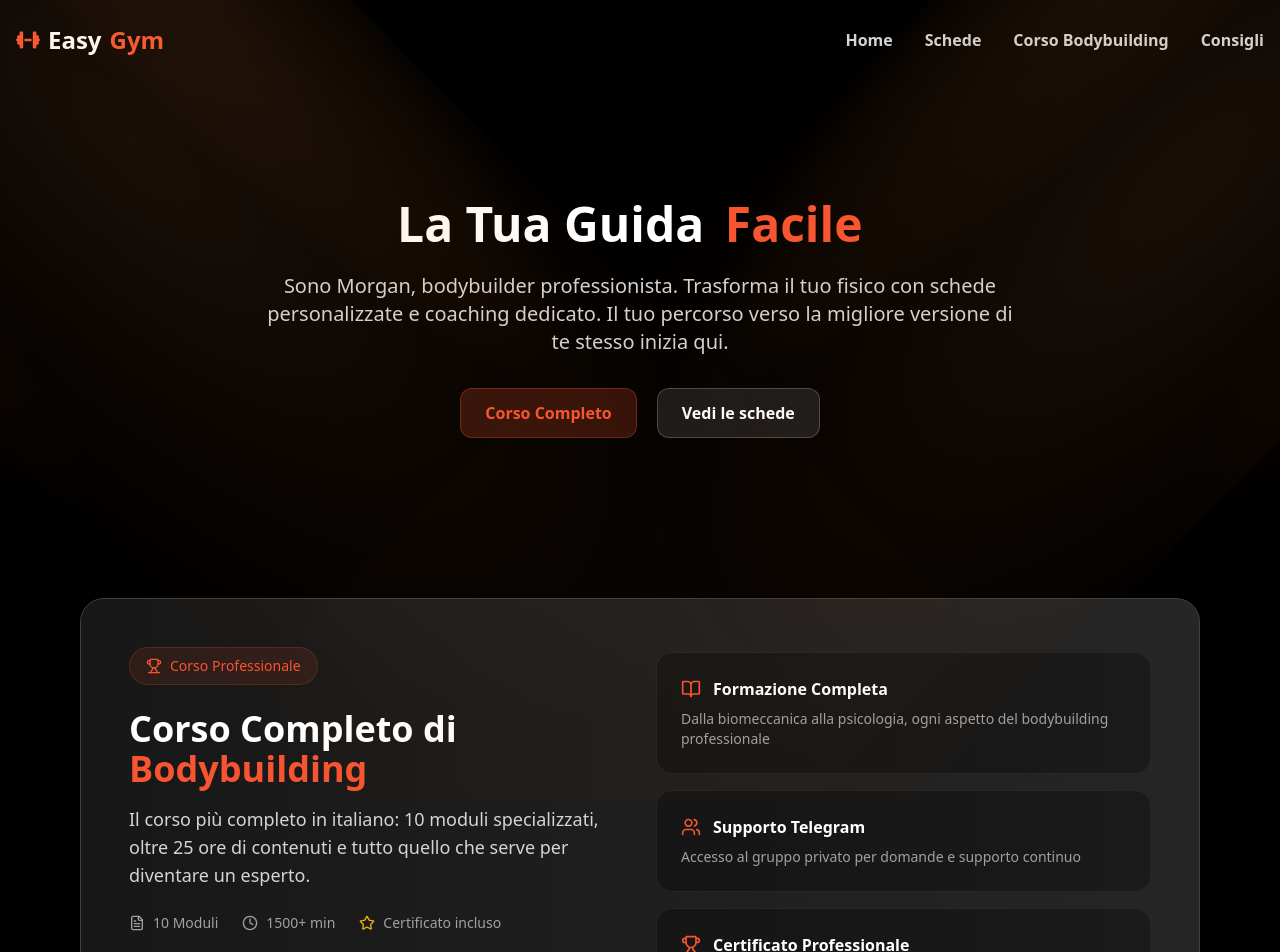
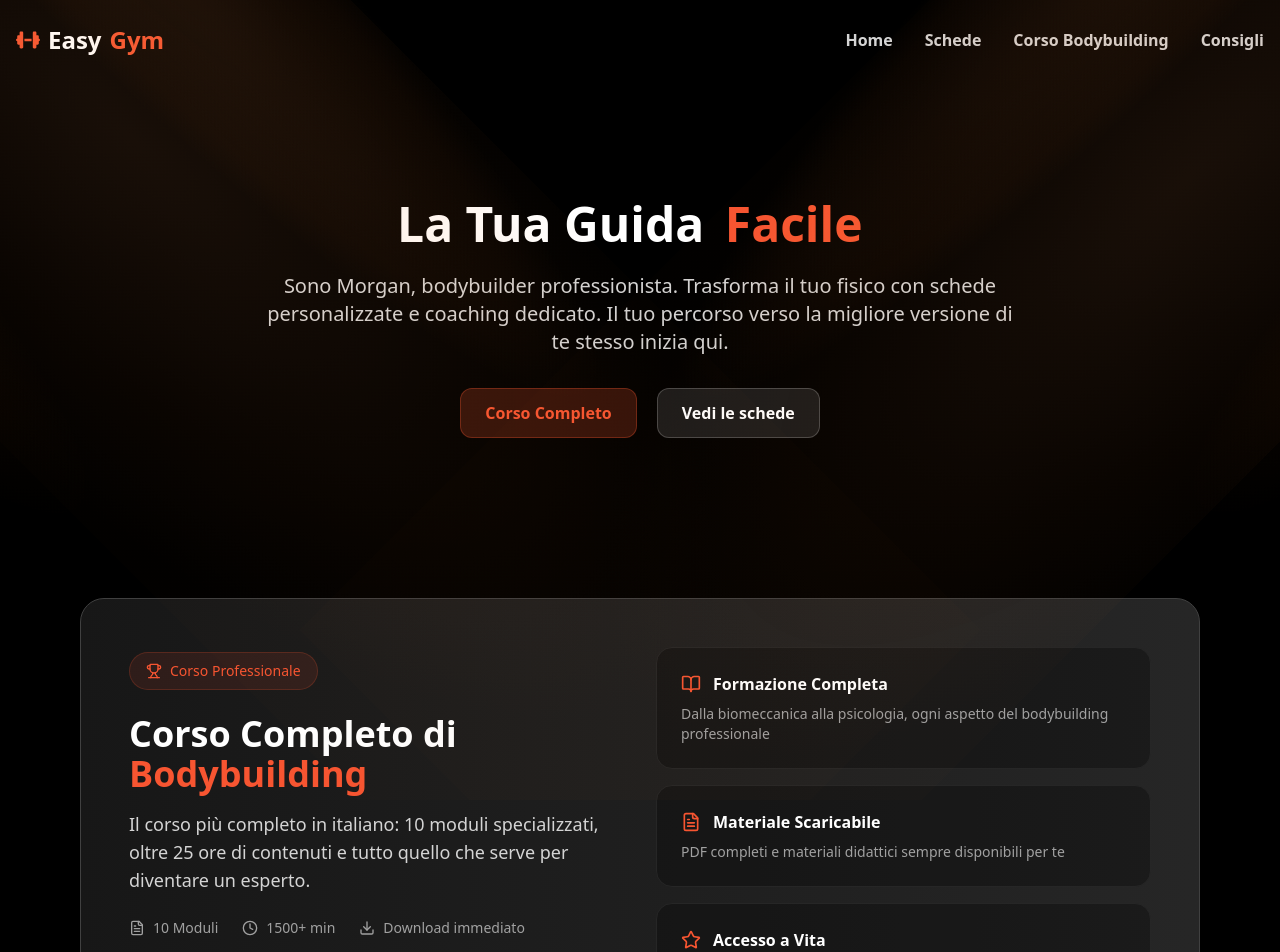
Before and after one commit to morganrlb/Easy-Gym, a Next.js app: page / in a window 1280 px wide. Shown: the top 952 px of the page. Built offline with nearby package versions, Linux system fonts and the light colour scheme.

Commit message:
feat: Aggiorna descrizioni e migliora il layout delle pagine, rimuovendo il background nero e sostituendo icone e testi per una migliore chiarezza. Fixata l'animazione dello spotlight.

```diff
--- a/app/about/page.tsx
+++ b/app/about/page.tsx
@@ -11,7 +11,7 @@ const privacyPoints = [
     id: 'utilizzo',
     icon: FileText,
     title: 'Utilizzo delle Informazioni',
-    description: 'I tuoi dati vengono utilizzati esclusivamente per creare schede personalizzate e fornire supporto via Telegram.'
+    description: 'I tuoi dati vengono utilizzati esclusivamente per creare schede personalizzate e fornire supporto via email quando necessario.'
   },
   {
     id: 'protezione',
@@ -41,10 +41,10 @@ const privacyPoints = [
 
 export default function AboutPage() {
   return (
-    <div className="bg-black text-neutral-100 min-h-screen font-sans">
+    <div className="text-neutral-100 min-h-screen font-sans">
 
       {/* Hero Section */}
-      <section className="hero bg-black mt-20 mb-10 text-center">
+      <section className="hero mt-20 mb-10 text-center">
         <div className="max-w-3xl mx-auto px-4">
           <h1 className="text-4xl font-bold mb-6 text-white">
             Privacy e Trasparenza
--- a/app/corso-bodybuilding/page.tsx
+++ b/app/corso-bodybuilding/page.tsx
@@ -1,5 +1,5 @@
 import { LiquidGlassButton } from "../../components/ui/liquid-glass-button";
-import { BookOpen, Target, Brain, Trophy, Users, Star, Check, Download, FileText, Lightbulb, Utensils, Dumbbell, Zap, Shield } from "lucide-react";
+import { BookOpen, Target, Brain, Trophy, Star, Download, FileText, Utensils, Dumbbell, Zap, Shield } from "lucide-react";
 
 const courseModules = [
 	{
@@ -66,7 +66,7 @@ const courseModules = [
 
 export default function CorsoBodybuildingPage() {
 	return (
-		<div className="bg-black text-neutral-100 min-h-screen font-sans">
+		<div className="text-neutral-100 min-h-screen font-sans">
 			{/* Hero Section */}
 			<section className="max-w-4xl mx-auto px-4 pt-32 pb-20 text-center">
 				<div className="inline-flex items-center gap-2 bg-neutral-900 border border-neutral-800 rounded-full px-4 py-2 mb-6">
@@ -121,8 +121,8 @@ export default function CorsoBodybuildingPage() {
 						{[
 							{ icon: BookOpen, title: "10 Moduli", desc: "Contenuti specializzati" },
 							{ icon: FileText, title: "PDF Completi", desc: "Materiale scaricabile" },
-							{ icon: Users, title: "Supporto", desc: "Gruppo Telegram" },
-							{ icon: Trophy, title: "Certificato", desc: "Attestato incluso" }
+							{ icon: Download, title: "Accesso Immediato", desc: "Download istantaneo" },
+							{ icon: Star, title: "Accesso a Vita", desc: "Paga una volta, tuo per sempre" }
 						].map((item, index) => {
 							const IconComponent = item.icon;
 							return (
@@ -197,12 +197,12 @@ export default function CorsoBodybuildingPage() {
 								<span>Accesso immediato</span>
 							</div>
 							<div className="flex items-center gap-1">
-								<Users size={16} />
-								<span>Supporto incluso</span>
+								<Download size={16} />
+								<span>Download completo</span>
 							</div>
 							<div className="flex items-center gap-1">
-								<Trophy size={16} />
-								<span>Certificato incluso</span>
+								<Star size={16} />
+								<span>Accesso a vita</span>
 							</div>
 						</div>
 					</div>
--- a/app/scheda-base/page.tsx
+++ b/app/scheda-base/page.tsx
@@ -1,4 +1,3 @@
-import Link from "next/link";
 import { LiquidGlassButton } from "../../components/ui/liquid-glass-button";
 import { BarChart3, BookOpen, Utensils, Check, Dumbbell } from "lucide-react";
 
@@ -41,8 +40,8 @@ const inclusions = [
 
 export default function SchedaBasePage() {
   return (
-    <div className="bg-black text-neutral-100 min-h-screen font-sans">
-      <section className="hero bg-black mt-20 mb-10 text-center">
+    <div className="text-neutral-100 min-h-screen font-sans">
+      <section className="hero mt-20 mb-10 text-center">
         <div className="max-w-3xl mx-auto px-4">
           <h1 className="text-4xl font-bold mb-6 text-white">Scheda Base</h1>
           <p className="text-lg text-neutral-400 mb-8">
--- a/app/scheda-personalizzata/page.tsx
+++ b/app/scheda-personalizzata/page.tsx
@@ -1,4 +1,3 @@
-import Link from "next/link";
 import { LiquidGlassButton } from "../../components/ui/liquid-glass-button";
 import { ClipboardCheck, TrendingUp, BookOpen, Utensils, Check, Dumbbell } from "lucide-react";
 
@@ -49,10 +48,10 @@ const inclusions = [
 
 export default function SchedaPersonalizzataPage() {
   return (
-    <div className="bg-black text-neutral-100 min-h-screen font-sans">
+    <div className="text-neutral-100 min-h-screen font-sans">
 
       {/* Hero Section */}
-      <section className="hero bg-black mt-20 mb-10 text-center">
+      <section className="hero mt-20 mb-10 text-center">
         <div className="max-w-3xl mx-auto px-4">
           <h1 className="text-4xl font-bold mb-6 text-white">
             Scheda Personalizzata
--- a/app/servizio-personalizzato/page.tsx
+++ b/app/servizio-personalizzato/page.tsx
@@ -1,4 +1,3 @@
-import Link from "next/link";
 import { LiquidGlassButton } from "../../components/ui/liquid-glass-button";
 import { ClipboardCheck, MessageCircle, RefreshCw, TrendingUp, BookOpen, Utensils, Check, Dumbbell } from "lucide-react";
 
@@ -54,9 +53,9 @@ const benefits = [
 
 export default function ServizioPersonalizzatoPage() {
   return (
-    <div className="bg-black text-neutral-100 min-h-screen font-sans">
+    <div className="text-neutral-100 min-h-screen font-sans">
 
-      <section className="hero bg-black mt-20 mb-10 text-center">
+      <section className="hero mt-20 mb-10 text-center">
         <div className="max-w-3xl mx-auto px-4">
           <h1 className="text-4xl font-bold mb-6 text-white">
             Servizio Personalizzato 4 Settimane
--- a/app/tips/page.tsx
+++ b/app/tips/page.tsx
@@ -42,10 +42,10 @@ const tips = [
 
 export default function TipsPage() {
 	return (
-		<div className="bg-black text-neutral-100 min-h-screen font-sans">
+		<div className="text-neutral-100 min-h-screen font-sans">
 
 			{/* Hero Section */}
-			<section className="hero bg-black mt-20 mb-10 text-center">
+			<section className="hero mt-20 mb-10 text-center">
 				<div className="max-w-3xl mx-auto px-4">
 					<h1 className="text-4xl font-bold mb-6 text-white">
 						Consigli sul Bodybuilding
--- a/components/CourseSection.tsx
+++ b/components/CourseSection.tsx
@@ -1,5 +1,5 @@
 import { LiquidGlassButton } from './ui/liquid-glass-button';
-import { BookOpen, Trophy, Users, Star, ArrowRight, FileText, Clock } from 'lucide-react';
+import { BookOpen, Trophy, Users, Star, ArrowRight, FileText, Clock, Download } from 'lucide-react';
 
 export default function CourseSection() {
   return (
@@ -37,8 +37,8 @@ export default function CourseSection() {
                   <span>1500+ min</span>
                 </div>
                 <div className="flex items-center gap-2 text-sm text-neutral-400">
-                  <Star size={16} className="text-yellow-500" />
-                  <span>Certificato incluso</span>
+                  <Download size={16} />
+                  <span>Download immediato</span>
                 </div>
               </div>
 
@@ -68,21 +68,21 @@ export default function CourseSection() {
 
               <div className="bg-black/30 rounded-2xl p-6 border border-neutral-800">
                 <div className="flex items-center gap-3 mb-2">
-                  <Users className="text-[var(--primary)]" size={20} />
-                  <h3 className="text-white font-semibold">Supporto Telegram</h3>
+                  <FileText className="text-[var(--primary)]" size={20} />
+                  <h3 className="text-white font-semibold">Materiale Scaricabile</h3>
                 </div>
                 <p className="text-neutral-400 text-sm">
-                  Accesso al gruppo privato per domande e supporto continuo
+                  PDF completi e materiali didattici sempre disponibili per te
                 </p>
               </div>
 
               <div className="bg-black/30 rounded-2xl p-6 border border-neutral-800">
                 <div className="flex items-center gap-3 mb-2">
-                  <Trophy className="text-[var(--primary)]" size={20} />
-                  <h3 className="text-white font-semibold">Certificato Professionale</h3>
+                  <Star className="text-[var(--primary)]" size={20} />
+                  <h3 className="text-white font-semibold">Accesso a Vita</h3>
                 </div>
                 <p className="text-neutral-400 text-sm">
-                  Certificato di completamento e materiali sempre aggiornati
+                  Paga una volta e mantieni l'accesso per sempre, senza costi nascosti
                 </p>
               </div>
             </div>
--- a/components/animations/OpenTransition.tsx
+++ b/components/animations/OpenTransition.tsx
@@ -5,18 +5,21 @@ export default function OpenTransition({ children }: { children: React.ReactNode
   return (
     <motion.main
       initial={{
-        opacity: 0,
-        filter: 'blur(10px)',
-        scale: 0.95
+        y: 30,
+        filter: "blur(10px)",
+        opacity: 0
       }}
       animate={{
-        opacity: 1,
-        filter: 'blur(0px)',
-        scale: 1
+        y: 0,
+        filter: "blur(0)",
+        opacity: 1
       }}
       transition={{
-        duration: 1.2,
+        duration: 0.8,
         ease: "easeOut"
+      }}
+      style={{
+        willChange: 'transform, opacity, filter'
       }}
     >
         {children}
--- a/components/ui/spotlight-new.tsx
+++ b/components/ui/spotlight-new.tsx
@@ -35,8 +35,13 @@ export const Spotlight = ({
       }}
       transition={{
         duration: 1.5,
+        delay: 0.5
       }}
-      className="pointer-events-none absolute inset-0 h-full w-full overflow-hidden"
+      className="pointer-events-none fixed inset-0 h-full w-full overflow-hidden"
+      style={{
+        willChange: 'opacity',
+        zIndex: 1
+      }}
     >
       <motion.div
         animate={{
@@ -48,34 +53,40 @@ export const Spotlight = ({
           repeatType: "reverse",
           ease: "easeInOut",
         }}
-        className="absolute top-0 left-0 w-screen h-screen z-40 pointer-events-none"
+        className="absolute top-0 left-0 w-screen h-screen pointer-events-none"
+        style={{
+          willChange: 'transform'
+        }}
       >
         <div
           style={{
-            transform: `translateY(${translateY}px) rotate(-45deg)`,
+            transform: `translate3d(0, ${translateY}px, 0) rotate(-45deg)`,
             background: gradientFirst,
             width: `${width}px`,
             height: `${height}px`,
+            willChange: 'transform'
           }}
           className={`absolute top-0 left-0`}
         />
 
         <div
           style={{
-            transform: "rotate(-45deg) translate(5%, -50%)",
+            transform: "rotate(-45deg) translate3d(5%, -50%, 0)",
             background: gradientSecond,
             width: `${smallWidth}px`,
             height: `${height}px`,
+            willChange: 'transform'
           }}
           className={`absolute top-0 left-0 origin-top-left`}
         />
 
         <div
           style={{
-            transform: "rotate(-45deg) translate(-180%, -70%)",
+            transform: "rotate(-45deg) translate3d(-180%, -70%, 0)",
             background: gradientThird,
             width: `${smallWidth}px`,
             height: `${height}px`,
+            willChange: 'transform'
           }}
           className={`absolute top-0 left-0 origin-top-left`}
         />
@@ -91,34 +102,40 @@ export const Spotlight = ({
           repeatType: "reverse",
           ease: "easeInOut",
         }}
-        className="absolute top-0 right-0 w-screen h-screen z-40 pointer-events-none"
+        className="absolute top-0 right-0 w-screen h-screen pointer-events-none"
+        style={{
+          willChange: 'transform'
+        }}
       >
         <div
           style={{
-            transform: `translateY(${translateY}px) rotate(45deg)`,
+            transform: `translate3d(0, ${translateY}px, 0) rotate(45deg)`,
             background: gradientFirst,
             width: `${width}px`,
             height: `${height}px`,
+            willChange: 'transform'
           }}
           className={`absolute top-0 right-0`}
         />
 
         <div
           style={{
-            transform: "rotate(45deg) translate(-5%, -50%)",
+            transform: "rotate(45deg) translate3d(-5%, -50%, 0)",
             background: gradientSecond,
             width: `${smallWidth}px`,
             height: `${height}px`,
+            willChange: 'transform'
           }}
           className={`absolute top-0 right-0 origin-top-right`}
         />
 
         <div
           style={{
-            transform: "rotate(45deg) translate(180%, -70%)",
+            transform: "rotate(45deg) translate3d(180%, -70%, 0)",
             background: gradientThird,
             width: `${smallWidth}px`,
             height: `${height}px`,
+            willChange: 'transform'
           }}
           className={`absolute top-0 right-0 origin-top-right`}
         />
```
